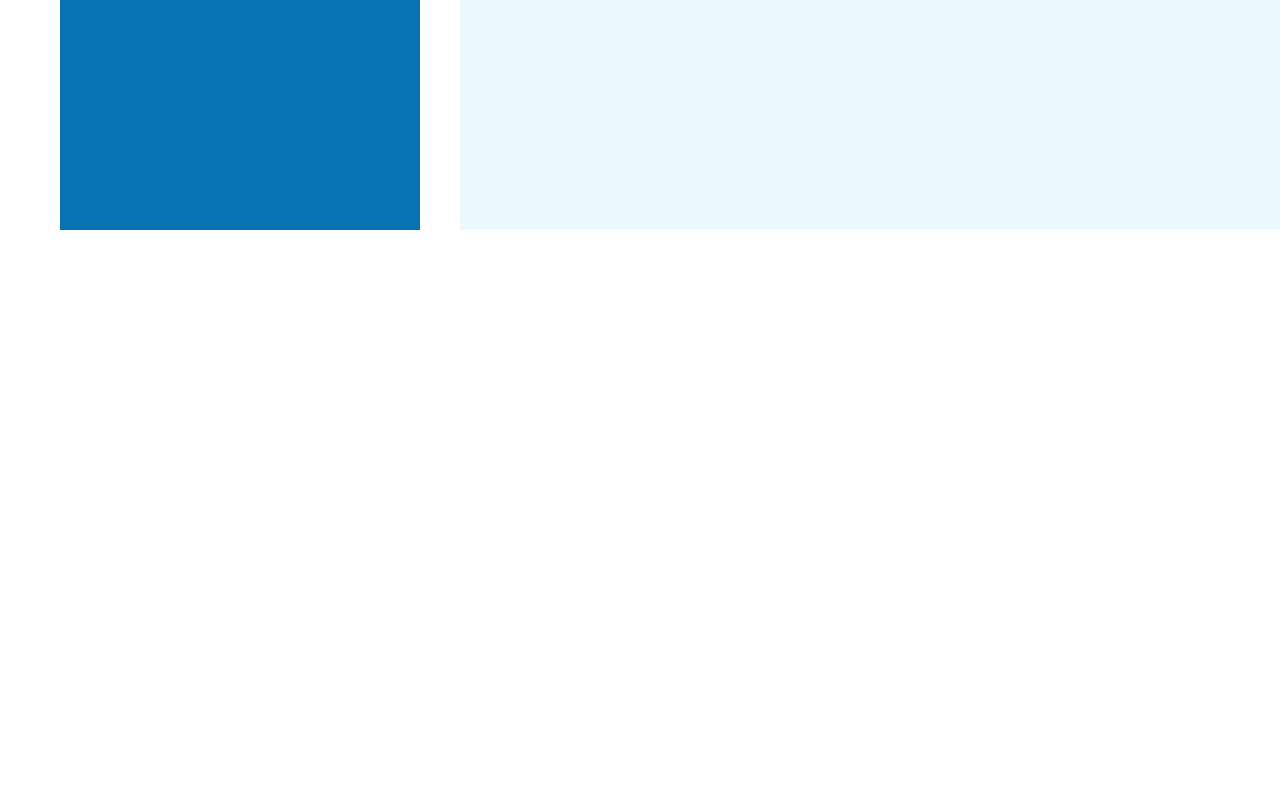
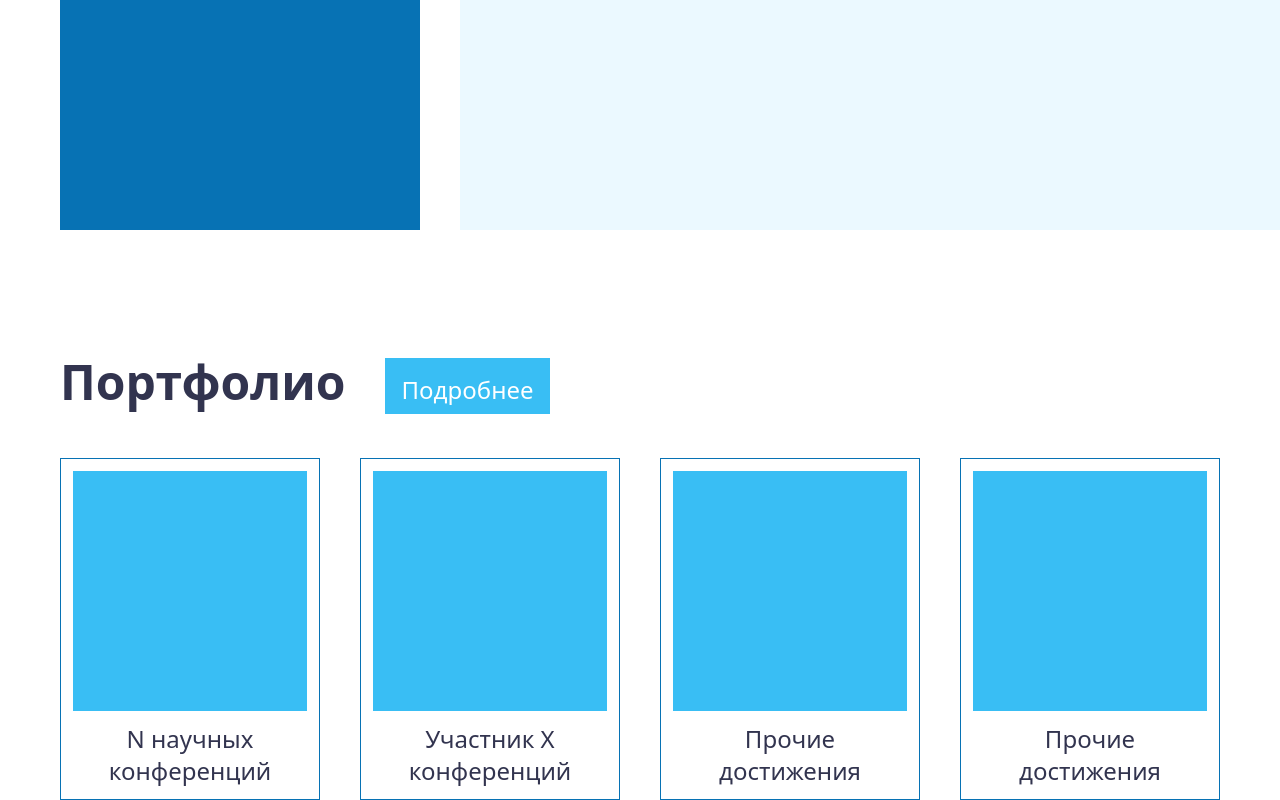
Before and after one commit to Nejjer/portfolio, a React (Vite) app: page / in a window 1280 px wide. Shown: the part 858-1658 px from the top of the page. Before the commit the page ends 1088 px from the top, so only its background shows below. Built offline with nearby package versions, Linux system fonts and the light colour scheme.

Commit message:
Complete Portfolioe

```diff
--- a/src/App.tsx
+++ b/src/App.tsx
@@ -1,6 +1,7 @@
 import { Navigation } from './components/Navigation';
 import { Header } from './components/Header';
 import { AboutMe } from './components/AboutMe';
+import { Portfolio } from './components/Portfolio';
 
 function App() {
   return (
@@ -8,6 +9,7 @@ function App() {
       <Navigation />
       <Header />
       <AboutMe />
+      <Portfolio />
     </div>
   );
 }
--- a/src/components/AboutMe/AboutMe.tsx
+++ b/src/components/AboutMe/AboutMe.tsx
@@ -2,7 +2,7 @@ import { FC } from 'react';
 
 export const AboutMe: FC = () => {
   return (
-    <section className={'mt-32 flex w-full gap-10'}>
+    <section className={'mb-32 mt-32 flex w-full gap-10'}>
       <div className={'bg-dark-blue h-[400px] w-[360px]'}></div>
       <div className={'flex flex-grow flex-col'}>
         <p className={'text-xl'}>Меня зовут</p>
--- /dev/null
+++ b/src/components/Button/Button.tsx
@@ -0,0 +1,28 @@
+import {
+  ButtonHTMLAttributes,
+  DetailedHTMLProps,
+  FC,
+  forwardRef,
+  ReactNode,
+} from 'react';
+
+interface Props
+  extends DetailedHTMLProps<
+    ButtonHTMLAttributes<HTMLButtonElement>,
+    HTMLButtonElement
+  > {
+  children?: ReactNode;
+}
+
+export const Button: FC<Props> = forwardRef(
+  ({ children, className, disabled, ...props }, ref) => (
+    <button
+      className={'bg-blue h-14 p-4 text-2xl text-white ' + className}
+      disabled={disabled}
+      ref={ref}
+      {...props}
+    >
+      {children}
+    </button>
+  ),
+);
--- /dev/null
+++ b/src/components/Button/index.ts
@@ -0,0 +1 @@
+export * from './Button';
--- a/src/components/Portfolio/Portfolio.tsx
+++ b/src/components/Portfolio/Portfolio.tsx
@@ -1,9 +1,20 @@
 import { FC } from 'react';
+import { Button } from '../Button';
+import { PortfolioItem } from '../PortfolioItem';
 
-
-
-interface Props {}
-
-export const Portfolio: FC<Props> = (props) => {
-  return <div />;
+export const Portfolio: FC = () => {
+  return (
+    <div>
+      <div className={'mb-11 flex gap-10'}>
+        <h2 className={'text-5xl font-bold'}>Портфолио</h2>
+        <Button>Подробнее</Button>
+      </div>
+      <ul className={'flex gap-10'}>
+        <PortfolioItem title={'N научных конференций'} />
+        <PortfolioItem title={'Участник X конференций'} />
+        <PortfolioItem title={'Прочие достижения'} />
+        <PortfolioItem title={'Прочие достижения'} />
+      </ul>
+    </div>
+  );
 };
--- a/src/components/PortfolioItem/PortfolioItem.tsx
+++ b/src/components/PortfolioItem/PortfolioItem.tsx
@@ -1,9 +1,16 @@
 import { FC } from 'react';
 
+interface Props {
+  title: string;
+}
 
-
-interface Props {}
-
-export const PortfolioItem: FC<Props> = (props) => {
-  return <div />;
+export const PortfolioItem: FC<Props> = ({ title }) => {
+  return (
+    <li className={'border-dark-blue basis-[260px] border p-3'}>
+      <div className={'bg-blue mb-3 h-60 w-full'}></div>
+      <a href='/' className={'block text-center text-2xl'}>
+        {title}
+      </a>
+    </li>
+  );
 };
--- a/src/output.css
+++ b/src/output.css
@@ -623,6 +623,22 @@ html {
   margin-top: 1rem;
 }
 
+.mb-11 {
+  margin-bottom: 2.75rem;
+}
+
+.mb-3 {
+  margin-bottom: 0.75rem;
+}
+
+.mb-32 {
+  margin-bottom: 8rem;
+}
+
+.block {
+  display: block;
+}
+
 .flex {
   display: flex;
 }
@@ -643,6 +659,14 @@ html {
   height: 100%;
 }
 
+.h-14 {
+  height: 3.5rem;
+}
+
+.h-60 {
+  height: 15rem;
+}
+
 .w-\[360px\] {
   width: 360px;
 }
@@ -657,6 +681,10 @@ html {
 
 .flex-grow {
   flex-grow: 1;
+}
+
+.basis-\[260px\] {
+  flex-basis: 260px;
 }
 
 .cursor-pointer {
@@ -699,6 +727,19 @@ html {
   gap: 1rem;
 }
 
+.rounded-md {
+  border-radius: 0.375rem;
+}
+
+.border {
+  border-width: 1px;
+}
+
+.border-dark-blue {
+  --tw-border-opacity: 1;
+  border-color: rgb(7 114 180 / var(--tw-border-opacity));
+}
+
 .bg-blue {
   --tw-bg-opacity: 1;
   background-color: rgb(57 190 244 / var(--tw-bg-opacity));
@@ -732,9 +773,21 @@ html {
   padding: 1rem;
 }
 
+.p-1 {
+  padding: 0.25rem;
+}
+
+.p-3 {
+  padding: 0.75rem;
+}
+
 .px-8 {
   padding-left: 2rem;
   padding-right: 2rem;
+}
+
+.text-center {
+  text-align: center;
 }
 
 .text-right {
@@ -769,3 +822,18 @@ html {
 .font-bold {
   font-weight: 700;
 }
+
+.text-white {
+  --tw-text-opacity: 1;
+  color: rgb(255 255 255 / var(--tw-text-opacity));
+}
+
+.active\:shadow-none:active {
+  --tw-shadow: 0 0 #0000;
+  --tw-shadow-colored: 0 0 #0000;
+  box-shadow: var(--tw-ring-offset-shadow, 0 0 #0000), var(--tw-ring-shadow, 0 0 #0000), var(--tw-shadow);
+}
+
+.disabled\:text-black\/50:disabled {
+  color: rgb(0 0 0 / 0.5);
+}
```
